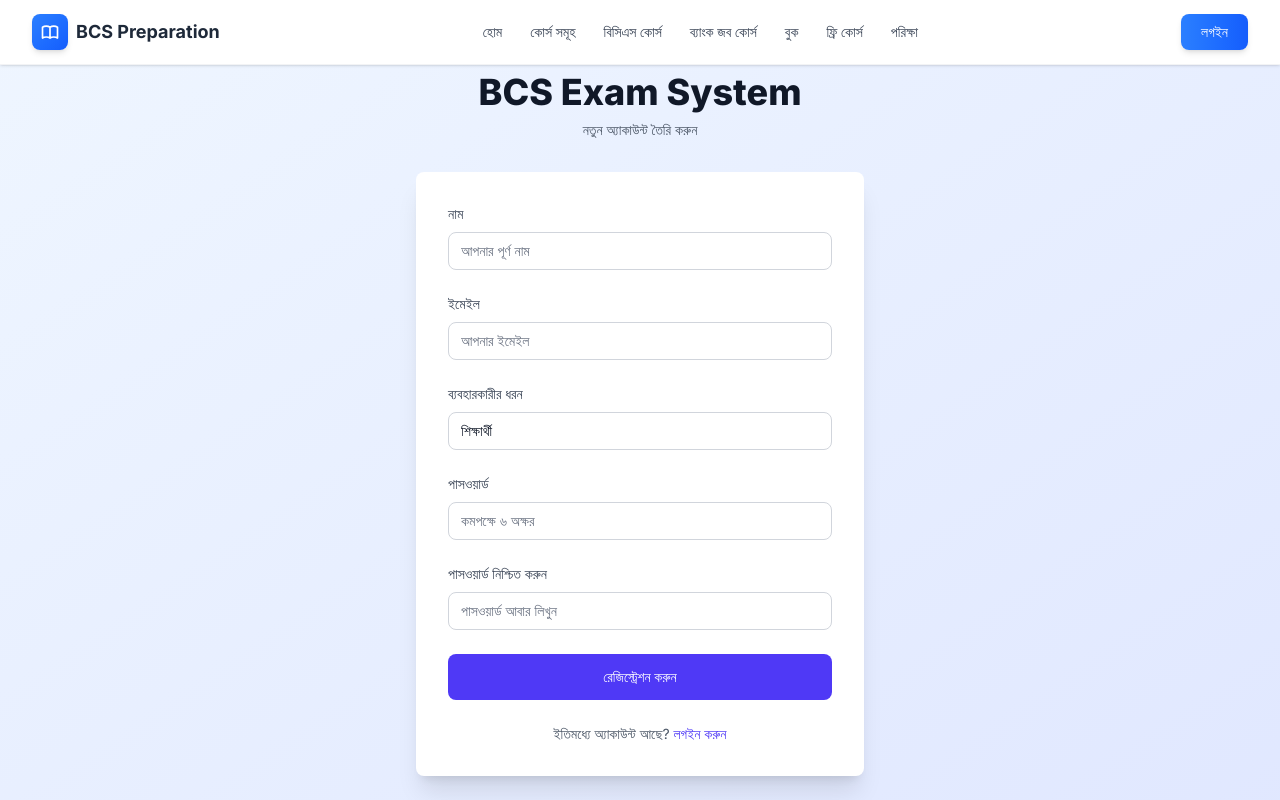
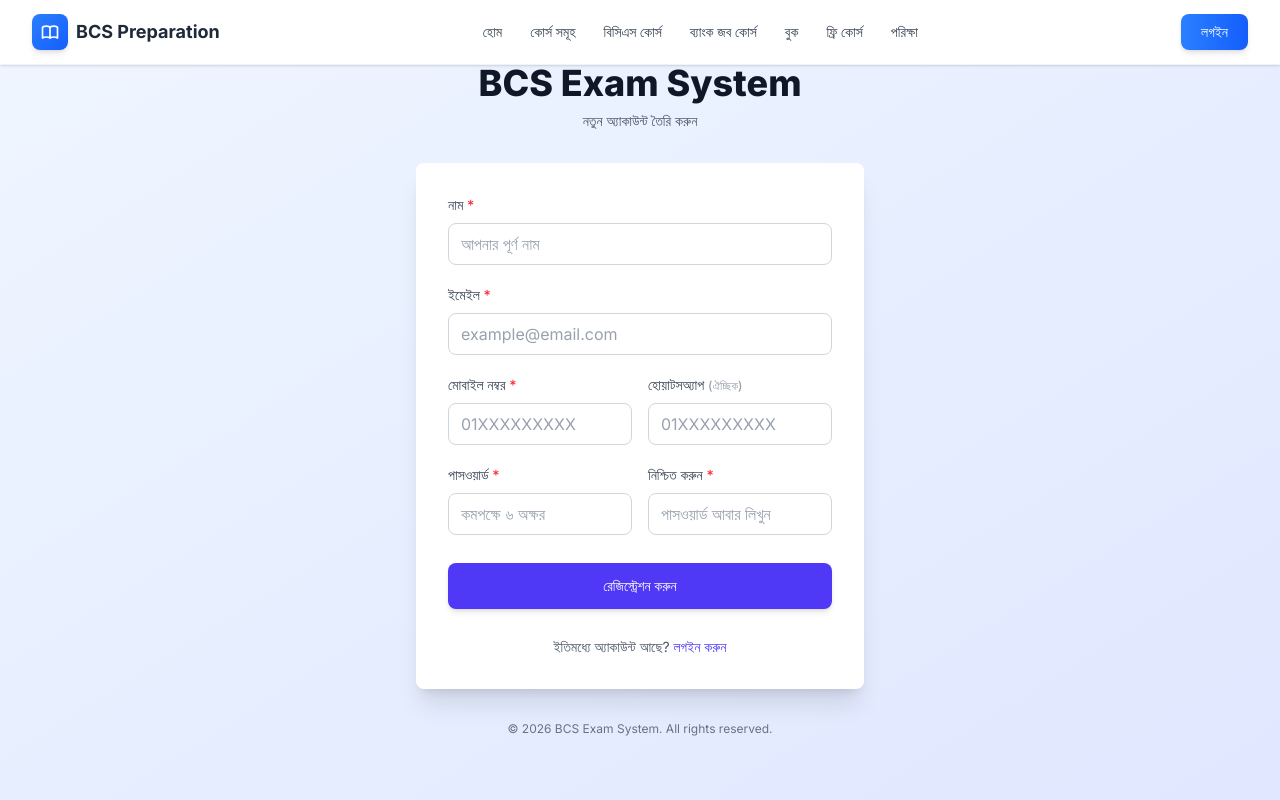
Before and after one commit to Nasir-1310/Exam-System, a Next.js app in the folder Frontend/: page /auth/register in a window 1280 px wide. Shown: the top 800 px of the page. Built offline with nearby package versions, Linux system fonts and the light colour scheme.

Commit message:
login register, for user fixed

```diff
--- a/Frontend/app/auth/register/page.tsx
+++ b/Frontend/app/auth/register/page.tsx
@@ -1,3 +1,4 @@
+// Frontend/app/auth/register/page.tsx - ALL ISSUES FIXED
 'use client';
 
 import { useState } from 'react';
@@ -12,23 +13,27 @@ export default function RegisterPage() {
     email: '',
     password: '',
     confirmPassword: '',
-    role: 'STUDENT',
+    active_mobile: '',
+    whatsapp: '',
   });
   const [error, setError] = useState('');
+  const [success, setSuccess] = useState('');
   const [loading, setLoading] = useState(false);
 
-  const handleChange = (e: React.ChangeEvent<HTMLInputElement | HTMLSelectElement>) => {
+  const handleChange = (e: React.ChangeEvent<HTMLInputElement>) => {
     setFormData({
       ...formData,
       [e.target.name]: e.target.value,
     });
     setError('');
+    setSuccess('');
   };
 
   const handleSubmit = async (e: React.FormEvent) => {
     e.preventDefault();
     setLoading(true);
     setError('');
+    setSuccess('');
 
     // Validate passwords match
     if (formData.password !== formData.confirmPassword) {
@@ -44,47 +49,71 @@ export default function RegisterPage() {
       return;
     }
 
+    // Validate mobile number
+    if (formData.active_mobile.length < 11) {
+      setError('মোবাইল নম্বর কমপক্ষে ১১ ডিজিটের হতে হবে');
+      setLoading(false);
+      return;
+    }
+
     try {
-      const { confirmPassword, ...registerData } = formData;
-      const response = await apiService.register(registerData);
+      const { confirmPassword, whatsapp, ...registerData } = formData;
 
-      // Redirect based on role
-      if (response.user.role === 'ADMIN' || response.user.role === 'MODERATOR') {
-        router.push('/admin/dashboard');
-      } else {
-        router.push('/');
-      }
+      const finalData = whatsapp
+        ? { ...registerData, whatsapp }
+        : registerData;
+
+      await apiService.register(finalData);
+
+      setSuccess('রেজিস্ট্রেশন সফল হয়েছে! রিডাইরেক্ট করা হচ্ছে...');
+
+      // Wait 1 second to show success message
+      setTimeout(() => {
+        router.push('/exam');
+        router.refresh();
+      }, 1000);
+
     } catch (err) {
-      const errorMessage = err instanceof Error ? err.message : 'Registration failed. Please try again.';
+      const errorMessage = err instanceof Error ? err.message : 'রেজিস্ট্রেশন ব্যর্থ হয়েছে। আবার চেষ্টা করুন।';
       setError(errorMessage);
-    } finally {
       setLoading(false);
     }
   };
 
   return (
-    <div className="min-h-screen flex items-center justify-center bg-gradient-to-br from-blue-50 to-indigo-100 py-12 px-4 sm:px-6 lg:px-8">
-      <div className="max-w-md w-full space-y-8">
-        <div>
-          <h2 className="mt-6 text-center text-4xl font-extrabold text-gray-900">
+    <div className="min-h-screen flex items-center justify-center bg-gradient-to-br from-blue-50 to-indigo-100 py-6 sm:py-12 px-4 sm:px-6 lg:px-8">
+      <div className="max-w-md w-full space-y-6 sm:space-y-8">
+        {/* Header */}
+        <div className="text-center">
+          <h2 className="text-3xl sm:text-4xl font-extrabold text-gray-900">
             BCS Exam System
           </h2>
-          <p className="mt-2 text-center text-sm text-gray-600">
+          <p className="mt-2 text-sm text-gray-600">
             নতুন অ্যাকাউন্ট তৈরি করুন
           </p>
         </div>
 
-        <div className="bg-white rounded-lg shadow-xl p-8">
-          <form className="space-y-6" onSubmit={handleSubmit}>
+        {/* Form Container */}
+        <div className="bg-white rounded-lg shadow-xl p-6 sm:p-8">
+          <form className="space-y-4 sm:space-y-5" onSubmit={handleSubmit}>
+            {/* Error Message */}
             {error && (
-              <div className="bg-red-50 border border-red-200 text-red-600 px-4 py-3 rounded-lg text-sm">
-                {error}
+              <div className="bg-red-50 border border-red-200 text-red-700 px-4 py-3 rounded-lg text-sm font-medium">
+                ❌ {error}
               </div>
             )}
 
+            {/* Success Message */}
+            {success && (
+              <div className="bg-green-50 border border-green-200 text-green-700 px-4 py-3 rounded-lg text-sm font-medium">
+                ✅ {success}
+              </div>
+            )}
+
+            {/* Name Field */}
             <div>
               <label htmlFor="name" className="block text-sm font-medium text-gray-700 mb-2">
-                নাম
+                নাম <span className="text-red-500">*</span>
               </label>
               <input
                 id="name"
@@ -93,14 +122,15 @@ export default function RegisterPage() {
                 required
                 value={formData.name}
                 onChange={handleChange}
-                className="appearance-none relative block w-full px-3 py-2 border border-gray-300 placeholder-gray-500 text-gray-900 rounded-lg focus:outline-none focus:ring-2 focus:ring-indigo-500 focus:border-indigo-500 sm:text-sm"
+                className="w-full px-3 py-2.5 sm:py-2 border border-gray-300 rounded-lg focus:outline-none focus:ring-2 focus:ring-indigo-500 focus:border-indigo-500 text-sm sm:text-base transition-colors bg-white text-gray-900 placeholder-gray-400"
                 placeholder="আপনার পূর্ণ নাম"
               />
             </div>
 
+            {/* Email Field */}
             <div>
               <label htmlFor="email" className="block text-sm font-medium text-gray-700 mb-2">
-                ইমেইল
+                ইমেইল <span className="text-red-500">*</span>
               </label>
               <input
                 id="email"
@@ -109,31 +139,56 @@ export default function RegisterPage() {
                 required
                 value={formData.email}
                 onChange={handleChange}
-                className="appearance-none relative block w-full px-3 py-2 border border-gray-300 placeholder-gray-500 text-gray-900 rounded-lg focus:outline-none focus:ring-2 focus:ring-indigo-500 focus:border-indigo-500 sm:text-sm"
-                placeholder="আপনার ইমেইল"
+                className="w-full px-3 py-2.5 sm:py-2 border border-gray-300 rounded-lg focus:outline-none focus:ring-2 focus:ring-indigo-500 focus:border-indigo-500 text-sm sm:text-base transition-colors bg-white text-gray-900 placeholder-gray-400"
+                placeholder="example@email.com"
               />
             </div>
 
+            {/* Mobile Fields - 2 Column on Desktop */}
+            <div className="grid grid-cols-1 sm:grid-cols-2 gap-4">
+              {/* Active Mobile */}
               <div>
-              <label htmlFor="role" className="block text-sm font-medium text-gray-700 mb-2">
-                ব্যবহারকারীর ধরন
+                <label htmlFor="active_mobile" className="block text-sm font-medium text-gray-700 mb-2">
+                  মোবাইল নম্বর <span className="text-red-500">*</span>
                 </label>
-              <select
-                id="role"
-                name="role"
-                value={formData.role}
+                <input
+                  id="active_mobile"
+                  name="active_mobile"
+                  type="tel"
+                  required
+                  value={formData.active_mobile}
                   onChange={handleChange}
-                className="appearance-none relative block w-full px-3 py-2 border border-gray-300 text-gray-900 rounded-lg focus:outline-none focus:ring-2 focus:ring-indigo-500 focus:border-indigo-500 sm:text-sm"
-              >
-                <option value="STUDENT">শিক্ষার্থী</option>
-                <option value="ADMIN">অ্যাডমিন</option>
-                <option value="MODERATOR">মডারেটর</option>
-              </select>
+                  className="w-full px-3 py-2.5 sm:py-2 border border-gray-300 rounded-lg focus:outline-none focus:ring-2 focus:ring-indigo-500 focus:border-indigo-500 text-sm sm:text-base transition-colors bg-white text-gray-900 placeholder-gray-400"
+                  placeholder="01XXXXXXXXX"
+                  minLength={11}
+                  maxLength={20}
+                />
               </div>
 
+              {/* WhatsApp (Optional) */}
+              <div>
+                <label htmlFor="whatsapp" className="block text-sm font-medium text-gray-700 mb-2">
+                  হোয়াটসঅ্যাপ <span className="text-gray-400 text-xs">(ঐচ্ছিক)</span>
+                </label>
+                <input
+                  id="whatsapp"
+                  name="whatsapp"
+                  type="tel"
+                  value={formData.whatsapp}
+                  onChange={handleChange}
+                  className="w-full px-3 py-2.5 sm:py-2 border border-gray-300 rounded-lg focus:outline-none focus:ring-2 focus:ring-indigo-500 focus:border-indigo-500 text-sm sm:text-base transition-colors bg-white text-gray-900 placeholder-gray-400"
+                  placeholder="01XXXXXXXXX"
+                  maxLength={20}
+                />
+              </div>
+            </div>
+
+            {/* Password Fields - 2 Column on Desktop */}
+            <div className="grid grid-cols-1 sm:grid-cols-2 gap-4">
+              {/* Password */}
               <div>
                 <label htmlFor="password" className="block text-sm font-medium text-gray-700 mb-2">
-                পাসওয়ার্ড
+                  পাসওয়ার্ড <span className="text-red-500">*</span>
                 </label>
                 <input
                   id="password"
@@ -142,14 +197,16 @@ export default function RegisterPage() {
                   required
                   value={formData.password}
                   onChange={handleChange}
-                className="appearance-none relative block w-full px-3 py-2 border border-gray-300 placeholder-gray-500 text-gray-900 rounded-lg focus:outline-none focus:ring-2 focus:ring-indigo-500 focus:border-indigo-500 sm:text-sm"
+                  className="w-full px-3 py-2.5 sm:py-2 border border-gray-300 rounded-lg focus:outline-none focus:ring-2 focus:ring-indigo-500 focus:border-indigo-500 text-sm sm:text-base transition-colors bg-white text-gray-900 placeholder-gray-400"
                   placeholder="কমপক্ষে ৬ অক্ষর"
+                  minLength={6}
                 />
               </div>
 
+              {/* Confirm Password */}
               <div>
                 <label htmlFor="confirmPassword" className="block text-sm font-medium text-gray-700 mb-2">
-                পাসওয়ার্ড নিশ্চিত করুন
+                  নিশ্চিত করুন <span className="text-red-500">*</span>
                 </label>
                 <input
                   id="confirmPassword"
@@ -158,24 +215,26 @@ export default function RegisterPage() {
                   required
                   value={formData.confirmPassword}
                   onChange={handleChange}
-                className="appearance-none relative block w-full px-3 py-2 border border-gray-300 placeholder-gray-500 text-gray-900 rounded-lg focus:outline-none focus:ring-2 focus:ring-indigo-500 focus:border-indigo-500 sm:text-sm"
+                  className="w-full px-3 py-2.5 sm:py-2 border border-gray-300 rounded-lg focus:outline-none focus:ring-2 focus:ring-indigo-500 focus:border-indigo-500 text-sm sm:text-base transition-colors bg-white text-gray-900 placeholder-gray-400"
                   placeholder="পাসওয়ার্ড আবার লিখুন"
                 />
               </div>
+            </div>
 
-            <div>
+            {/* Submit Button */}
+            <div className="pt-2">
               <button
                 type="submit"
-                disabled={loading}
-                className="group relative w-full flex justify-center py-3 px-4 border border-transparent text-sm font-medium rounded-lg text-white bg-indigo-600 hover:bg-indigo-700 focus:outline-none focus:ring-2 focus:ring-offset-2 focus:ring-indigo-500 disabled:opacity-50 disabled:cursor-not-allowed transition-colors"
+                disabled={loading || !!success}
+                className="w-full flex justify-center items-center py-3 px-4 border border-transparent text-sm font-medium rounded-lg text-white bg-indigo-600 hover:bg-indigo-700 focus:outline-none focus:ring-2 focus:ring-offset-2 focus:ring-indigo-500 disabled:opacity-50 disabled:cursor-not-allowed transition-all duration-200 shadow-md hover:shadow-lg"
               >
-                {loading ? (
+                {loading || success ? (
                   <span className="flex items-center">
                     <svg className="animate-spin -ml-1 mr-3 h-5 w-5 text-white" xmlns="http://www.w3.org/2000/svg" fill="none" viewBox="0 0 24 24">
                       <circle className="opacity-25" cx="12" cy="12" r="10" stroke="currentColor" strokeWidth="4"></circle>
                       <path className="opacity-75" fill="currentColor" d="M4 12a8 8 0 018-8V0C5.373 0 0 5.373 0 12h4zm2 5.291A7.962 7.962 0 014 12H0c0 3.042 1.135 5.824 3 7.938l3-2.647z"></path>
                     </svg>
-                    রেজিস্ট্রেশন হচ্ছে...
+                    {success ? 'সফল হয়েছে...' : 'রেজিস্ট্রেশন হচ্ছে...'}
                   </span>
                 ) : (
                   'রেজিস্ট্রেশন করুন'
@@ -183,15 +242,17 @@ export default function RegisterPage() {
               </button>
             </div>
 
-            <div className="text-center text-sm">
+            {/* Login Link */}
+            <div className="text-center text-sm pt-2">
               <span className="text-gray-600">ইতিমধ্যে অ্যাকাউন্ট আছে? </span>
-              <Link href="/auth/login" className="font-medium text-indigo-600 hover:text-indigo-500">
+              <Link href="/auth/login" className="font-medium text-indigo-600 hover:text-indigo-500 transition-colors">
                 লগইন করুন
               </Link>
             </div>
           </form>
         </div>
 
+        {/* Footer */}
         <div className="text-center text-xs text-gray-500">
           <p>© 2026 BCS Exam System. All rights reserved.</p>
         </div>
--- a/Frontend/components/admin/ExamDetailModal.tsx
+++ b/Frontend/components/admin/ExamDetailModal.tsx
@@ -262,7 +262,7 @@ export default function ExamDetailModal({ exam, onClose, onUpdate }: ExamDetailM
                 <textarea
                   value={editForm.content}
                   onChange={(e) => setEditForm({ ...editForm, content: e.target.value })}
-                  className="w-full px-3 py-2 border border-gray-300 rounded-lg focus:ring-2 focus:ring-indigo-500 focus:border-transparent"
+                  className="w-full  text-gray-700 px-3 py-2 border border-gray-300 rounded-lg focus:ring-2 focus:ring-indigo-500 focus:border-transparent"
                   rows={3}
                   placeholder="প্রশ্ন লিখুন"
                 />
@@ -274,7 +274,7 @@ export default function ExamDetailModal({ exam, onClose, onUpdate }: ExamDetailM
                   অপশনসমূহ
                 </label>
                 {editForm.options.map((option, index) => (
-                  <div key={index} className="flex items-center gap-2 mb-2">
+                  <div key={index} className="flex  text-gray-700 items-center gap-2 mb-2">
                     <span className="font-semibold text-gray-600 w-8">
                       {String.fromCharCode(65 + index)}.
                     </span>
--- a/Frontend/components/layout/Navbar.tsx
+++ b/Frontend/components/layout/Navbar.tsx
@@ -133,7 +133,7 @@ export default function Navbar() {
             ))}
             <div className="pt-2">
               <Button
-                href="/login"
+                href="/auth/login"
                 variant="primary"
                 size="sm"
                 fullWidth
--- a/Frontend/lib/api.ts
+++ b/Frontend/lib/api.ts
@@ -1,4 +1,4 @@
-// Frontend/lib/api.ts
+// lib/api.ts - Complete Updated Version
 const API_BASE_URL = 'http://127.0.0.1:8000/api';
 
 interface LoginCredentials {
@@ -10,6 +10,8 @@ interface RegisterData {
   email: string;
   password: string;
   name: string;
+  active_mobile: string;  // ← ADD THIS
+  whatsapp?: string;      // ← ADD THIS (optional)
   role?: string;
 }
 
@@ -24,6 +26,29 @@ interface TokenResponse {
   };
 }
 
+// Cookie helper functions
+const setCookie = (name: string, value: string, days: number = 7) => {
+  const expires = new Date();
+  expires.setTime(expires.getTime() + days * 24 * 60 * 60 * 1000);
+  document.cookie = `${name}=${value};expires=${expires.toUTCString()};path=/;SameSite=Lax`;
+};
+
+const getCookie = (name: string): string | null => {
+  if (typeof document === 'undefined') return null;
+  const nameEQ = name + "=";
+  const ca = document.cookie.split(';');
+  for (let i = 0; i < ca.length; i++) {
+    let c = ca[i];
+    while (c.charAt(0) === ' ') c = c.substring(1, c.length);
+    if (c.indexOf(nameEQ) === 0) return c.substring(nameEQ.length, c.length);
+  }
+  return null;
+};
+
+const deleteCookie = (name: string) => {
+  document.cookie = `${name}=;expires=Thu, 01 Jan 1970 00:00:00 UTC;path=/;`;
+};
+
 class ApiService {
   private getHeaders(includeAuth = true): HeadersInit {
     const headers: HeadersInit = {
@@ -31,7 +56,9 @@ class ApiService {
     };
 
     if (includeAuth) {
-      const token = localStorage.getItem('token');
+      const token = typeof window !== 'undefined'
+        ? (localStorage.getItem('token') || getCookie('token'))
+        : null;
       if (token) {
         headers['Authorization'] = `Bearer ${token}`;
       }
@@ -54,8 +81,13 @@ class ApiService {
     }
 
     const data = await response.json();
+
+    // Store in both localStorage AND cookies
     localStorage.setItem('token', data.token);
     localStorage.setItem('user', JSON.stringify(data.user));
+    setCookie('token', data.token, 7);
+    setCookie('user_role', data.user.role, 7);
+
     return data;
   }
 
@@ -72,23 +104,32 @@ class ApiService {
     }
 
     const data = await response.json();
+
+    // Store in both localStorage AND cookies
     localStorage.setItem('token', data.token);
     localStorage.setItem('user', JSON.stringify(data.user));
+    setCookie('token', data.token, 7);
+    setCookie('user_role', data.user.role, 7);
+
     return data;
   }
 
   logout() {
     localStorage.removeItem('token');
     localStorage.removeItem('user');
+    deleteCookie('token');
+    deleteCookie('user_role');
   }
 
   getCurrentUser() {
+    if (typeof window === 'undefined') return null;
     const userStr = localStorage.getItem('user');
     return userStr ? JSON.parse(userStr) : null;
   }
 
   isAuthenticated(): boolean {
-    return !!localStorage.getItem('token');
+    if (typeof window === 'undefined') return false;
+    return !!(localStorage.getItem('token') || getCookie('token'));
   }
 
   // Exam APIs
@@ -175,7 +216,6 @@ class ApiService {
     return response.json();
   }
 
-  // FIXED: Changed URL from /question/ to /questions/ (plural)
   async deleteQuestion(examId: number, questionId: number) {
     const response = await fetch(`${API_BASE_URL}/exam/${examId}/questions/${questionId}`, {
       method: 'DELETE',
@@ -190,7 +230,6 @@ class ApiService {
     return response.json();
   }
 
-  // FIXED: Changed URL from /question/ to /questions/ (plural)
   async updateQuestion(examId: number, questionId: number, questionData: any) {
     const response = await fetch(`${API_BASE_URL}/exam/${examId}/questions/${questionId}`, {
       method: 'PUT',
```
Also changed, not shown: Frontend/components/LogoutButton.tsx (added, +24 -0 lines), Frontend/middleware.ts (added, +78 -0 lines), 1 other file (tests, documents, lock files or other folders). Lines whose indentation alone changed are shown as unchanged.
